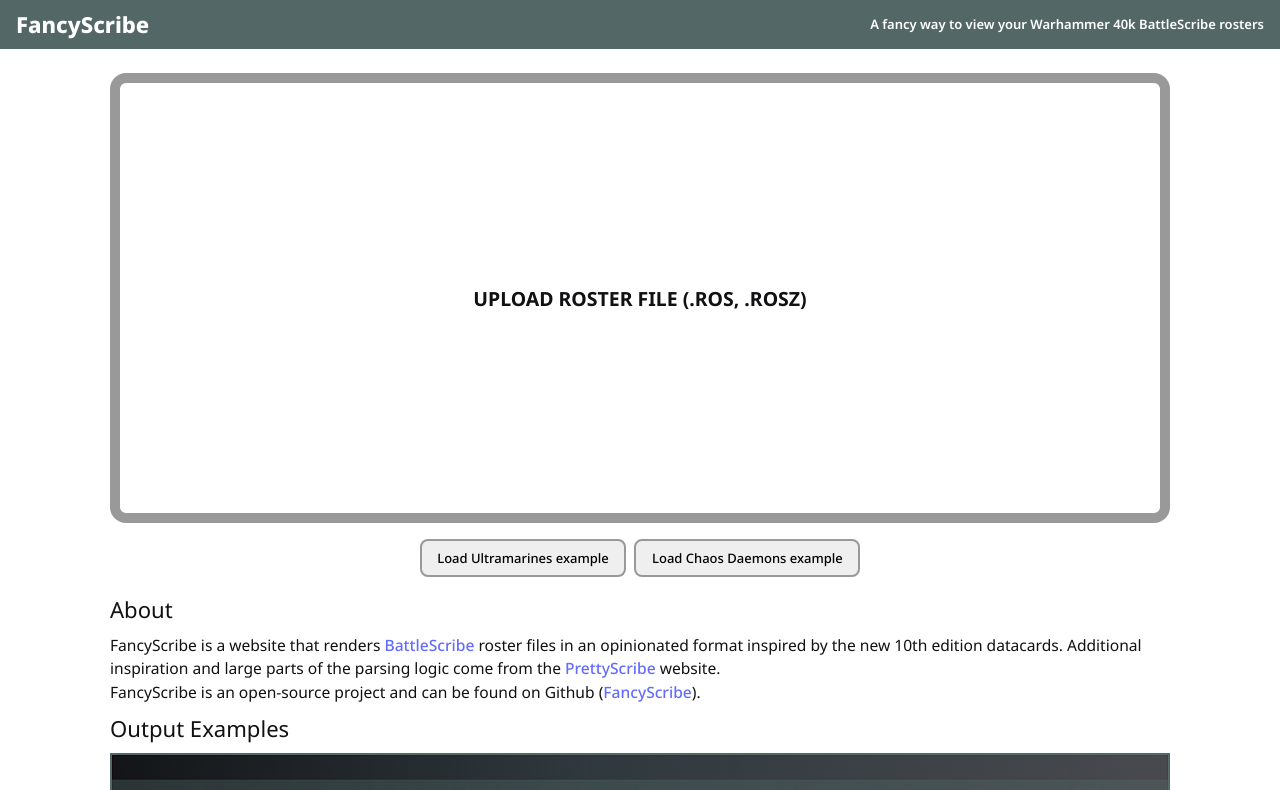
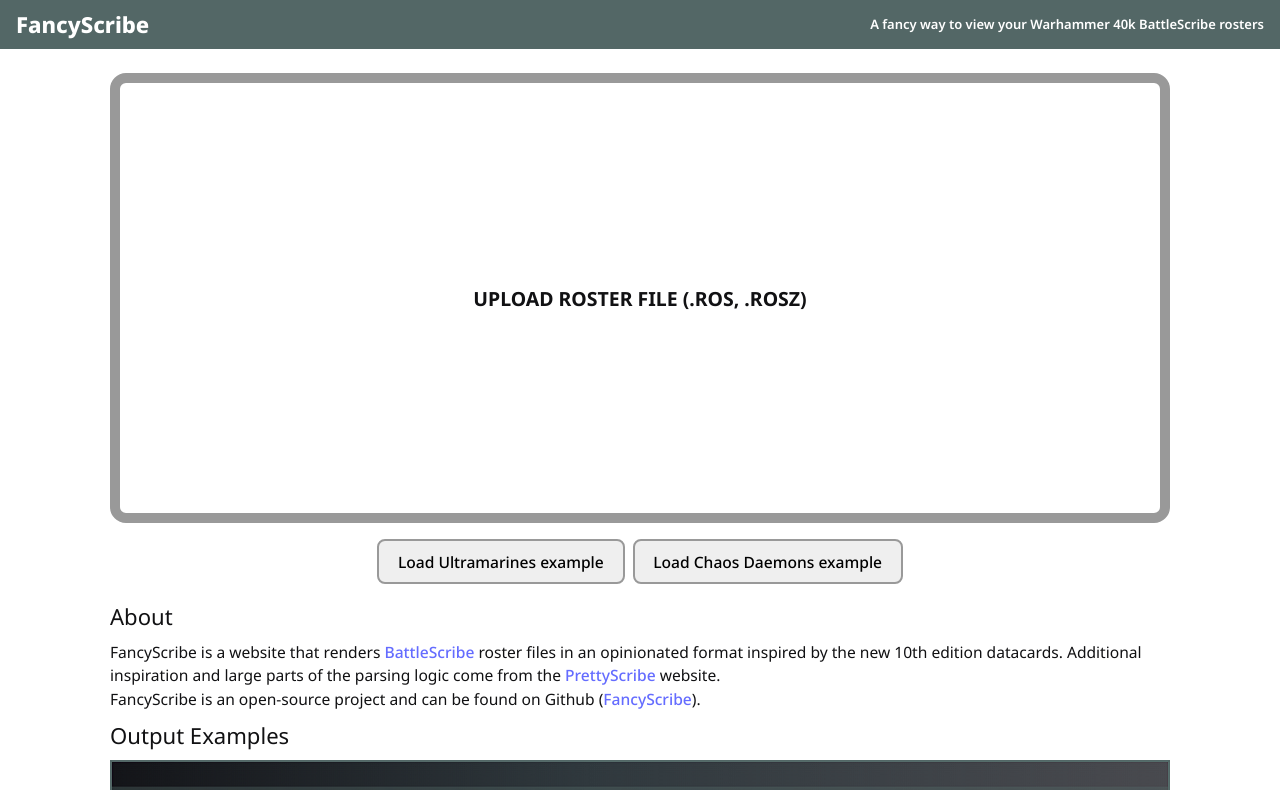
Before and after one commit to NilsUeter/fancyscribe, a React (Vite) app: page / in a window 1280 px wide. Shown: the top 790 px of the page. Built offline with nearby package versions, Linux system fonts and the light colour scheme.

Commit message:
trigger deploy

```diff
--- a/src/App.jsx
+++ b/src/App.jsx
@@ -202,14 +202,14 @@
 				<div style={{ display: "flex", gap: 8 }}>
 					<button
 						className="print-display-none"
-						style={{ display: roster ? "none" : "" }}
+						style={{ display: roster ? "none" : "", fontSize: "1.2rem" }}
 						onClick={() => handleFileSelect("ultras")}
 					>
 						Load Ultramarines example
 					</button>
 					<button
 						className="print-display-none"
-						style={{ display: roster ? "none" : "" }}
+						style={{ display: roster ? "none" : "", fontSize: "1.2rem" }}
 						onClick={() => handleFileSelect("chaos daemons")}
 					>
 						Load Chaos Daemons example
```
